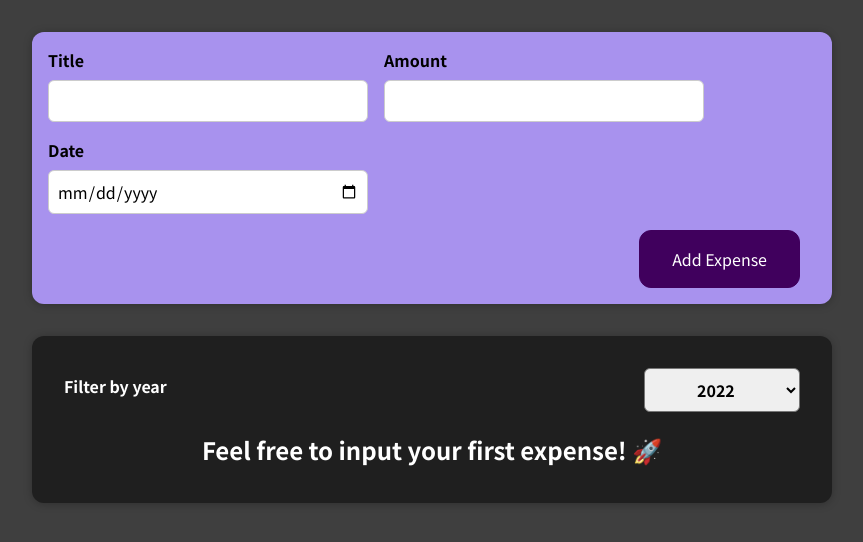
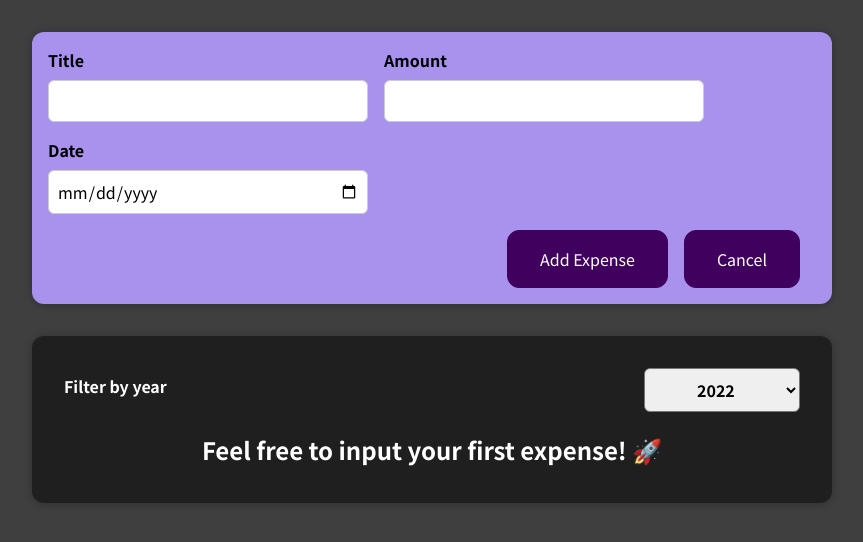
Before and after one commit to awar7118/01-starting-setup, a React (Create React App) app: page / in a window 1280 px wide. Both pictures are taken after a click on the button "Add New Expense". Shown: the top 542 px of the page, without its empty margins (208-1071 px from the left). Built offline with nearby package versions, Linux system fonts and the light colour scheme.

Commit message:
cancel button and add new expense button working

```diff
--- a/src/components/NewExpense/ExpenseForm.js
+++ b/src/components/NewExpense/ExpenseForm.js
@@ -63,6 +63,9 @@
       </div>
       <div className="new-expense__actions">
         <button type="submit">Add Expense</button>
+        <button type="button" onClick={props.onCancel}>
+          Cancel
+        </button>
       </div>
     </form>
   );
--- a/src/components/NewExpense/NewExpense.js
+++ b/src/components/NewExpense/NewExpense.js
@@ -9,10 +9,14 @@
       id: Math.random().toString(),
     };
     props.onAddExpense(expenseData);
+    setIsEditing(false);
   };
 
   const startEditingHandler = () => {
     setIsEditing(true);
+  };
+  const cancelEditingHandler = () => {
+    setIsEditing(false);
   };
 
   return (
@@ -22,7 +26,10 @@
           <button onClick={startEditingHandler}> Add New Expense</button>
         )}
         {isEditing && (
-          <ExpenseForm onSaveExpenseData={SaveExpenseDataHandler} />
+          <ExpenseForm
+            onSaveExpenseData={SaveExpenseDataHandler}
+            onCancel={cancelEditingHandler}
+          />
         )}
       </div>
     </div>
```
